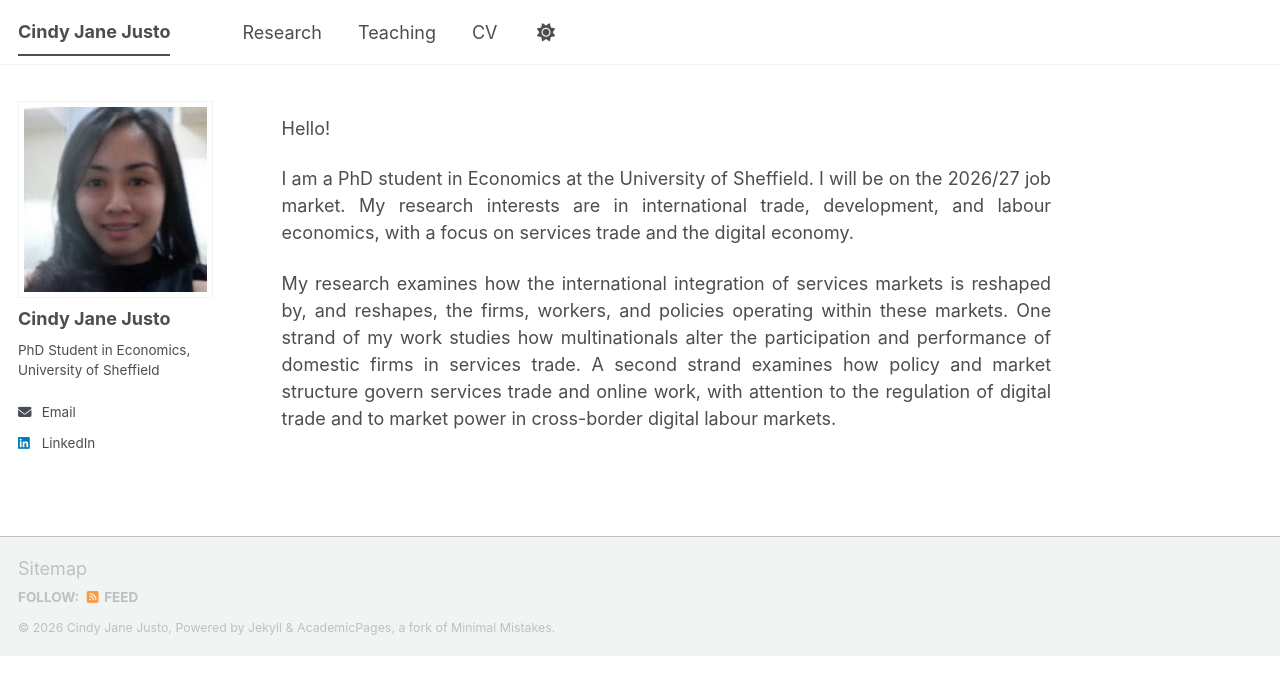
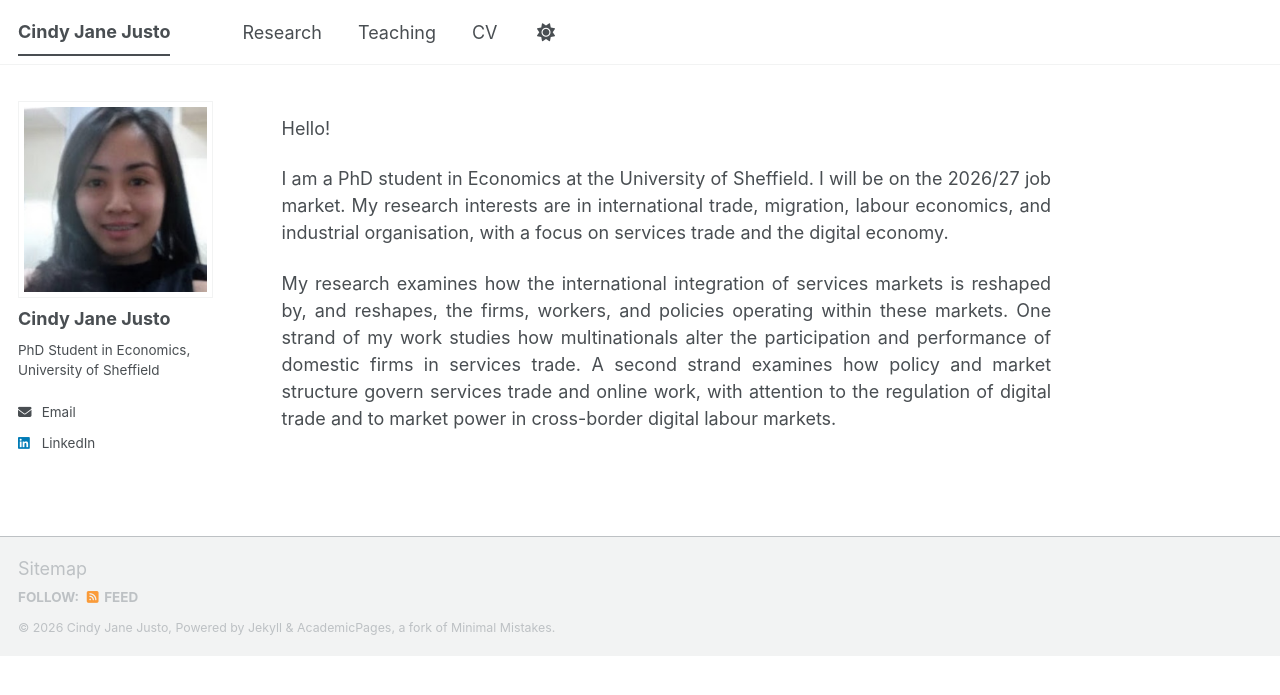
Before and after one commit to cindyjusto/cindyjusto.github.io, a Jekyll site: the page built from _pages/about.md, in a window 1280 px wide. Shown: the top 695 px of the page. Built offline with Jekyll 4.4.1, drawn with Linux system fonts in a browser that asks for light colours; a script bundle is joined from its source files by our own code; library files that are not in the unit come from our copies.

Commit message:
Update about.md

```diff
--- a/_pages/about.md
+++ b/_pages/about.md
@@ -9,6 +9,6 @@ redirect_from:
 
 Hello!
 
-I am a PhD student in Economics at the University of Sheffield. I will be on the 2026/27 job market. My research interests are in international trade, development, and labour economics, with a focus on services trade and the digital economy.
+I am a PhD student in Economics at the University of Sheffield. I will be on the 2026/27 job market. My research interests are in international trade, migration, labour economics, and industrial organisation, with a focus on services trade and the digital economy.
 
 My research examines how the international integration of services markets is reshaped by, and reshapes, the firms, workers, and policies operating within these markets. One strand of my work studies how multinationals alter the participation and performance of domestic firms in services trade. A second strand examines how policy and market structure govern services trade and online work, with attention to the regulation of digital trade and to market power in cross-border digital labour markets.
```
